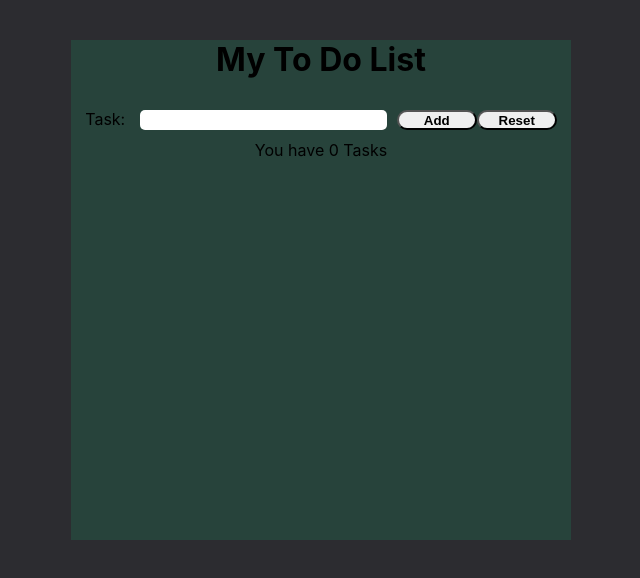
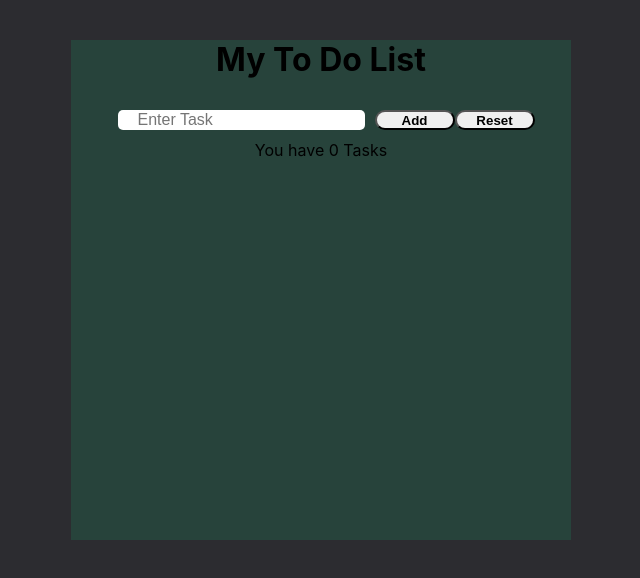
Before and after one commit to mattybwoy/React-ToDo, a React (Create React App) app: page / in a window 1280 px wide. Shown: the top 578 px of the page, without its empty margins (319-959 px from the left). Built offline with nearby package versions, Linux system fonts and the light colour scheme.

Commit message:
Added text placeholders and cleared form after each submission

```diff
--- a/src/NoteList.js
+++ b/src/NoteList.js
@@ -22,7 +22,7 @@ this.handleSubmit = this.handleSubmit.bind(this);
  handleSubmit(event) {
    this.state.todo.push(this.state.currentItem.value)
    this.setState({todo: this.state.todo});
-   this.setState({...this.setState, value: ''})
+   this.setState({...this.State, currentItem:{value: ''}})
    event.preventDefault();
  }
 
@@ -42,7 +42,7 @@ render() {
     <div className = 'Personal NoteList'>
     <form id= 'todo-form' onSubmit = {this.handleSubmit}>
       <label>
-        Task: <input type='text' value={this.state.currentItem.value}onChange = {this.handleChange}/>
+      <input type='text' placeholder= 'Enter Task' value={this.state.currentItem.value}onChange = {this.handleChange}/>
       </label>
       <button type = 'submit'>Add</button>
       <button type = 'subm it' onClick ={this.resetForm}>Reset</button>
```
